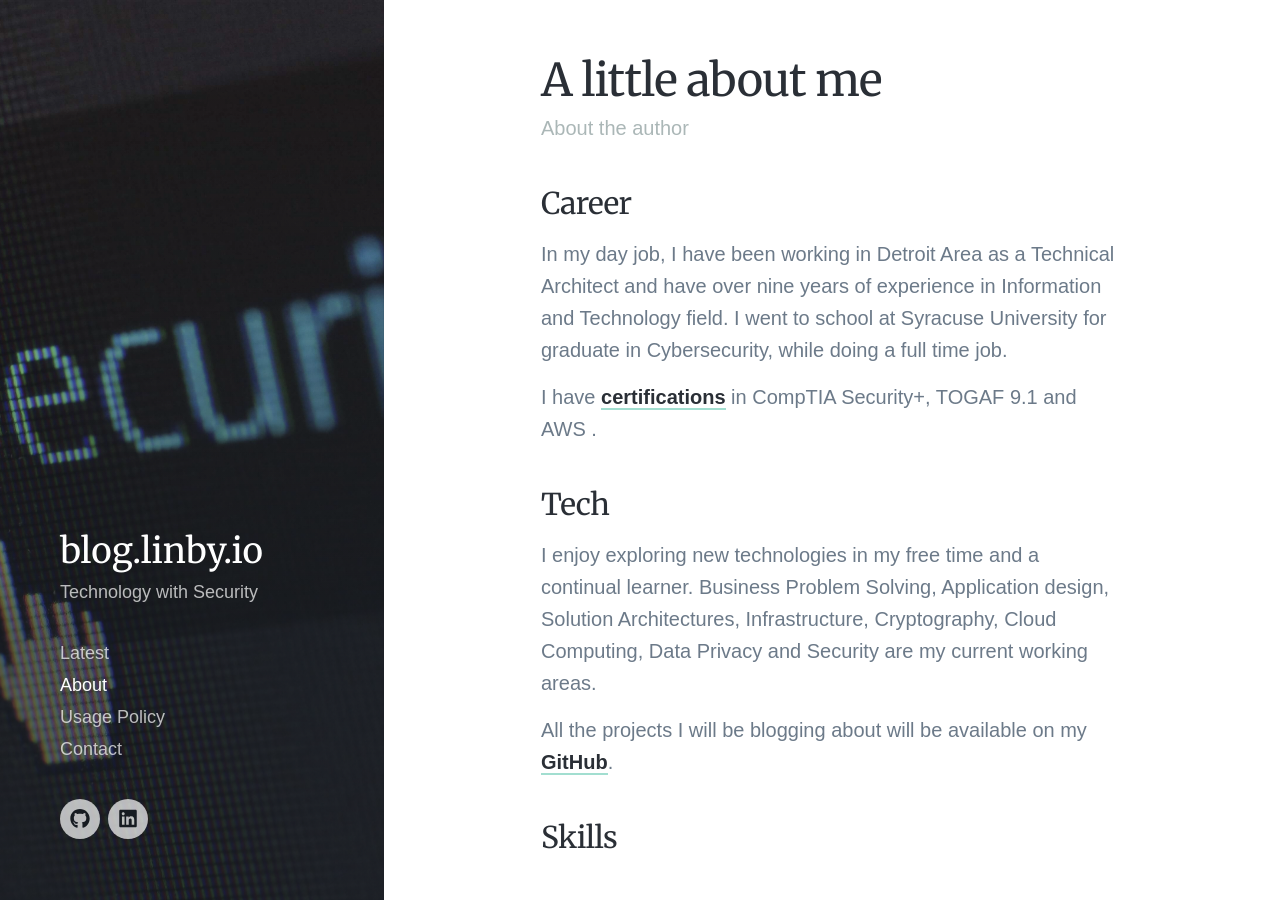
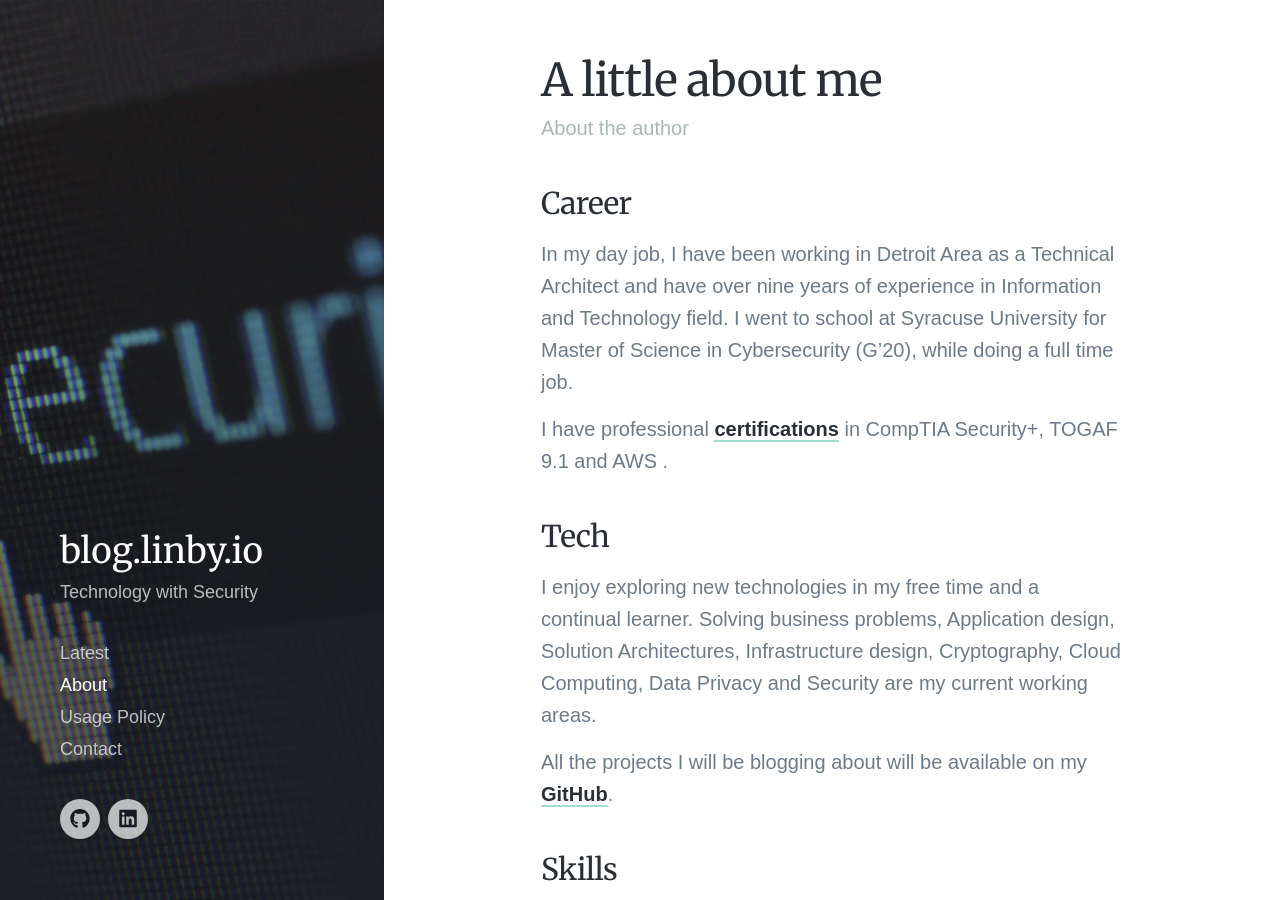
Before and after one commit to bharathkarumudi/bharathkarumudi.github.io, a Jekyll site: the page built from _pages/about.md, in a window 1280 px wide and 900 px high. Built offline with Jekyll 4.4.1, drawn with Linux system fonts in a browser that asks for light colours; nearby versions of some CDN libraries; some web fonts are replaced; some of the changed text lies outside the part shown.

Commit message:
Minor tweaks

```diff
--- a/_includes/footer.html
+++ b/_includes/footer.html
@@ -1,8 +1,8 @@
 <footer class="footer">
 
 	<div class="footer__copyright">
-		<span>© {{ 'now' | date: "%Y" }} {{ site.data.settings.basic_settings.site_title }} | <a href="/policy">License and Usage Policy</a>.</span> <br/>
-		Made with <span style="color: #e25555;">&#9829;</span> and supports Open Source.
+		<span>© {{ 'now' | date: "%Y" }} {{ site.data.settings.basic_settings.site_title }} | Made with <span style="color: #e25555;">&#9829;</span> and supports Open Source.<br/>
+		I am also on diet and no cookies :)<a href="/policy">- License and Usage Policy</a>.</span>
 	</div>
 
 </footer>
--- a/_pages/about.md
+++ b/_pages/about.md
@@ -6,12 +6,12 @@ featured_image: /images/about-me.jpg
 ---
 
 ### Career
-In my day job, I have been working in Detroit Area as a Technical Architect and have over nine years of experience in Information and Technology field. I went to school  at Syracuse University for graduate in Cybersecurity, while doing a full time job.
+In my day job, I have been working in Detroit Area as a Technical Architect and have over nine years of experience in Information and Technology field. I went to school at Syracuse University for Master of Science in Cybersecurity (G'20), while doing a full time job.
 
-I have [certifications](https://www.youracclaim.com/users/bharath-karumudi/badges?sort=most_popular&page=1) in CompTIA Security+, TOGAF 9.1 and AWS .
+I have professional [certifications](https://www.youracclaim.com/users/bharath-karumudi/badges?sort=most_popular&page=1) in CompTIA Security+, TOGAF 9.1 and AWS .
 
 ### Tech
-I enjoy exploring new technologies in my free time and a continual learner. Business Problem Solving, Application design, Solution Architectures, Infrastructure, Cryptography, Cloud  Computing, Data Privacy and Security are my current working areas.
+I enjoy exploring new technologies in my free time and a continual learner. Solving business problems, Application design, Solution Architectures, Infrastructure design, Cryptography, Cloud  Computing, Data Privacy and Security are my current working areas.
 
 All the projects I will be blogging about will be available on my [GitHub](https://github.com/bharathkarumudi).
 
```
Also changed, not shown: other parts of _pages/about.md (+1 -1 lines).
